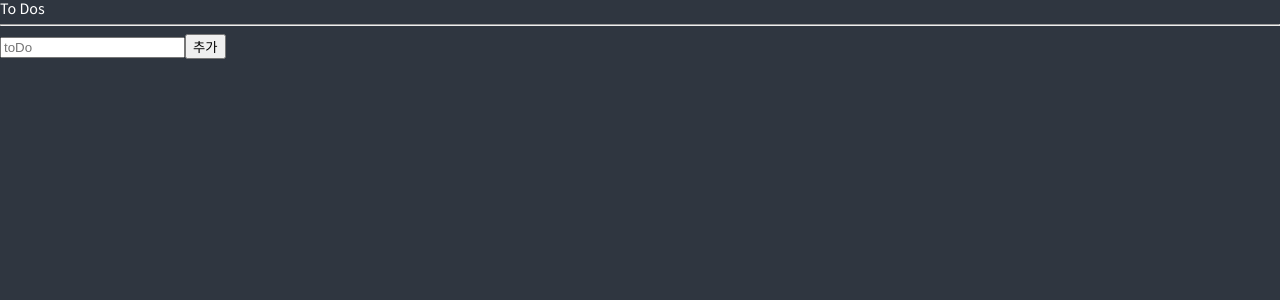
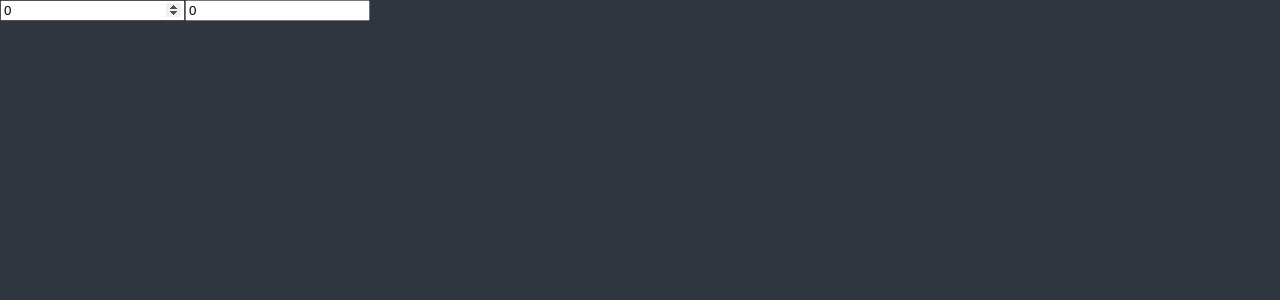
Before and after one commit to sni424/vite-project, a React (Vite) app: page / in a window 1280 px wide. Shown: the top 300 px of the page. Built offline with nearby package versions, Linux system fonts and the light colour scheme.

Commit message:
selector set

```diff
--- a/src/App.tsx
+++ b/src/App.tsx
@@ -2,6 +2,7 @@ import { Route } from "react-router";
 import { Routes } from "react-router";
 import { createGlobalStyle } from "styled-components";
 import ToDoList from "./todo/ToDoList";
+import Trello from "./trello/Trello";
 
 const GlobalStyle = createGlobalStyle`
 @import url('https://fonts.googleapis.com/css2?family=Source+Sans+Pro:wght@300;400&display=swap');
@@ -72,7 +73,7 @@ function App() {
         <>
             <GlobalStyle />
             <Routes>
-                <Route path="/" element={<ToDoList />} />
+                <Route path="/" element={<Trello />} />
             </Routes>
         </>
     );
--- a/src/atoms.ts
+++ b/src/atoms.ts
@@ -1,17 +1,55 @@
-import { atom } from "recoil";
+import { atom, selector } from "recoil";
 
 export const isDarkAtom = atom({
     key: "isDark",
     default: true,
 });
 
+export enum Categories {
+    "TO_DO",
+    "DOING",
+    "DONE",
+}
+
 export interface IToDo {
     text: string;
     id: number;
-    category: "TO_DO" | "DOING" | "DONE";
+    category: Categories;
 }
+
+export const categoryState = atom<Categories>({
+    key: "category",
+    default: Categories.TO_DO,
+});
 
 export const toDoState = atom<IToDo[]>({
     key: "toDo",
     default: [],
 });
+
+export const toDoSelector = selector({
+    key: "toDoSelector",
+    get: ({ get }) => {
+        const toDos = get(toDoState);
+        const category = get(categoryState);
+        return toDos.filter((toDo) => toDo.category === category);
+    },
+});
+
+export const minuteState = atom({
+    key: "minutes",
+    default: 0,
+});
+
+export const hourSelector = selector({
+    key: "hour",
+    get: ({ get }) => {
+        const minute = get(minuteState);
+        return minute / 60;
+    },
+    set: ({ set }, newValue) => {
+        console.log(newValue);
+        const minute = Number(newValue) * 60;
+        set(minuteState, minute);
+    },
+});
--- a/src/todo/ToDoList.tsx
+++ b/src/todo/ToDoList.tsx
@@ -1,127 +1,29 @@
-import { useState } from "react";
+import { useRecoilState, useRecoilValue } from "recoil";
 
-import { useForm } from "react-hook-form";
-import {
-    atom,
-    useRecoilState,
-    useRecoilValue,
-    useSetRecoilState,
-} from "recoil";
-
-interface IForm {
-    toDo: string;
-    email: string;
-    password: string;
-    password1: string;
-    extraError?: string;
-}
-
-interface IToDo {
-    text: string;
-    id: number;
-    category: "TO_DO" | "DOING" | "DONE";
-}
-
-const toDoState = atom<IToDo[]>({
-    key: "toDo",
-    default: [],
-});
+import CreateToDos from "./CreateToDos";
+import { Categories, categoryState, toDoSelector, toDoState } from "../atoms";
+import ToDo from "./ToDo";
+import React from "react";
 
 const ToDoList = () => {
-    //useRecoilState함수는 toDos setToDos 함수를 반환 useState와 비슷
-    const [toDos, setToDos] = useRecoilState(toDoState);
     // const toDos = useRecoilValue(toDoState);
-    // const setToDos = useSetRecoilState(toDoState);
-    const { register, watch, handleSubmit, formState, setError, setValue } =
-        useForm<IForm>({
-            defaultValues: {
-                email: "@naver.com",
-            },
-        });
-    const onValid = ({ toDo }: IForm) => {
-        setToDos((pre) => [
-            { text: toDo, id: Date.now(), category: "TO_DO" },
-            ...pre,
-        ]);
-        setValue("toDo", "");
-        // if (data.password !== data.password1) {
-        //     setError(
-        //         "password1",
-        //         {
-        //             message: "비밀번호가 서로 일치하지 않습니다.",
-        //         },
-        //         { shouldFocus: true }
-        //     );
-        // }
+    const toDos = useRecoilValue(toDoSelector);
+    const [category, serCategory] = useRecoilState(categoryState);
+
+    const onInput = (e: React.FormEvent<HTMLSelectElement>) => {
+        serCategory(e.currentTarget.value as any);
     };
     return (
         <div>
-            <h1>To Dos</h1>
-            <hr />
-            <form onSubmit={handleSubmit(onValid)}>
-                <input
-                    {...register("toDo", {
-                        required: "오늘할일을 적어주세요",
-                    })}
-                    placeholder="toDo"
-                />
-                {formState.errors.email?.message !== undefined
-                    ? `${formState.errors.email?.message}`
-                    : ""}
-                <button>추가</button>
-                <ul>
-                    {toDos.map((data) => (
-                        <li key={data.id}>{data.text}</li>
-                    ))}
-                </ul>
-                {/* <input
-                    {...register("email", {
-                        required: "이메일을 적어주세요",
-                        pattern: {
-                            value: /^[A-Za-z0-9._%+-]+@naver.com$/,
-                            message: "Only naver.com emails allowed",
-                        },
-                        minLength: {
-                            value: 5,
-                            message: "5글자가 넘어야 합니다.",
-                        },
-                    })}
-                    placeholder="Email"
-                />
-                {formState.errors.email?.message !== undefined
-                    ? `${formState.errors.email?.message}`
-                    : ""}
-                <input
-                    {...register("password", {
-                        required: "write here",
-                        minLength: {
-                            value: 5,
-                            message: "5글자 이상 적어주세요",
-                        },
-                        validate: (value) =>
-                            value.includes("@")
-                                ? "@는 사용이 불가능합니다."
-                                : true,
-                    })}
-                    placeholder="Password"
-                />
-                {formState.errors.password?.message !== undefined
-                    ? `${formState.errors.password?.message}`
-                    : ""}
-                <input
-                    {...register("password1", {
-                        required: "write here",
-                        minLength: {
-                            value: 5,
-                            message: "5글자 이상 적어주세요",
-                        },
-                    })}
-                    placeholder="Password1"
-                />
-                {formState.errors.password1?.message !== undefined
-                    ? `${formState.errors.password1?.message}`
-                    : ""} */}
-            </form>
+            <select value={category} onInput={onInput}>
+                <option value={Categories.TO_DO}>To Do</option>
+                <option value={Categories.DOING}>Doing</option>
+                <option value={Categories.DONE}>Done</option>
+            </select>
+            <CreateToDos />
+            {toDos?.map((toDo) => (
+                <ToDo key={toDo.id} {...toDo} />
+            ))}
         </div>
     );
 };
--- /dev/null
+++ b/src/trello/Trello.tsx
@@ -0,0 +1,32 @@
+import { useRecoilState, useRecoilValue } from "recoil";
+import { hourSelector, minuteState } from "../atoms";
+
+const Trello = () => {
+    const [minutes, setMinutes] = useRecoilState(minuteState);
+    const [hour, setHour] = useRecoilState(hourSelector);
+    const onMinutesChange = (e: React.FormEvent<HTMLInputElement>) => {
+        setMinutes(Number(e.currentTarget.value));
+    };
+    const onHourChange = (e: React.FormEvent<HTMLInputElement>) => {
+        setHour(Number(e.currentTarget.value));
+    };
+
+    return (
+        <div>
+            <input
+                value={minutes.toString()}
+                onChange={onMinutesChange}
+                type="number"
+                placeholder="Minutes"
+            />
+            <input
+                value={hour.toString()}
+                onChange={onHourChange}
+                type="number"
+                placeholder="Hours"
+            />
+        </div>
+    );
+};
+
+export default Trello;
```
Also changed, not shown: src/todo/CreateToDos.tsx (+4 -6 lines), src/todo/ToDo.tsx (+34 -2 lines).
